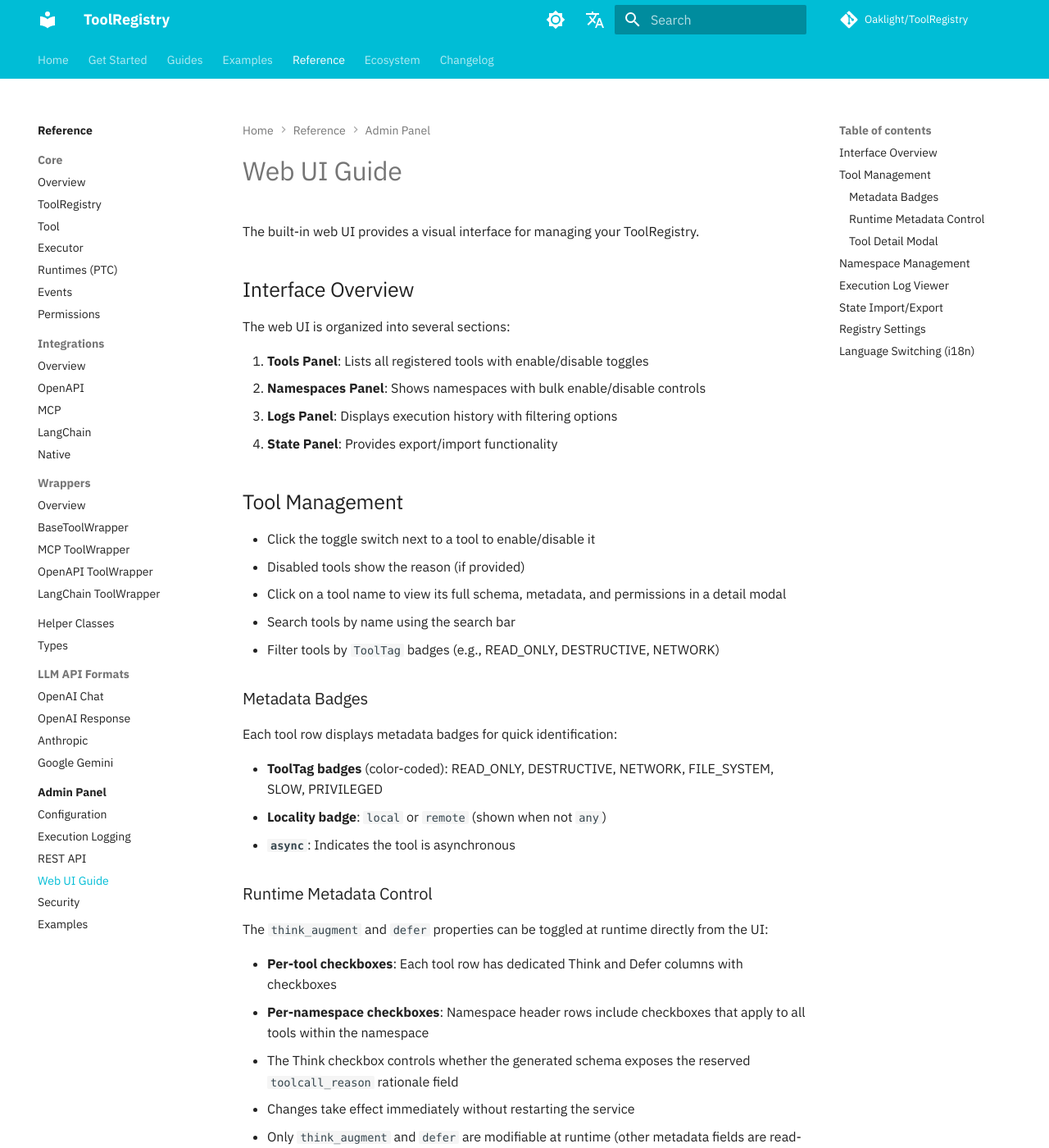
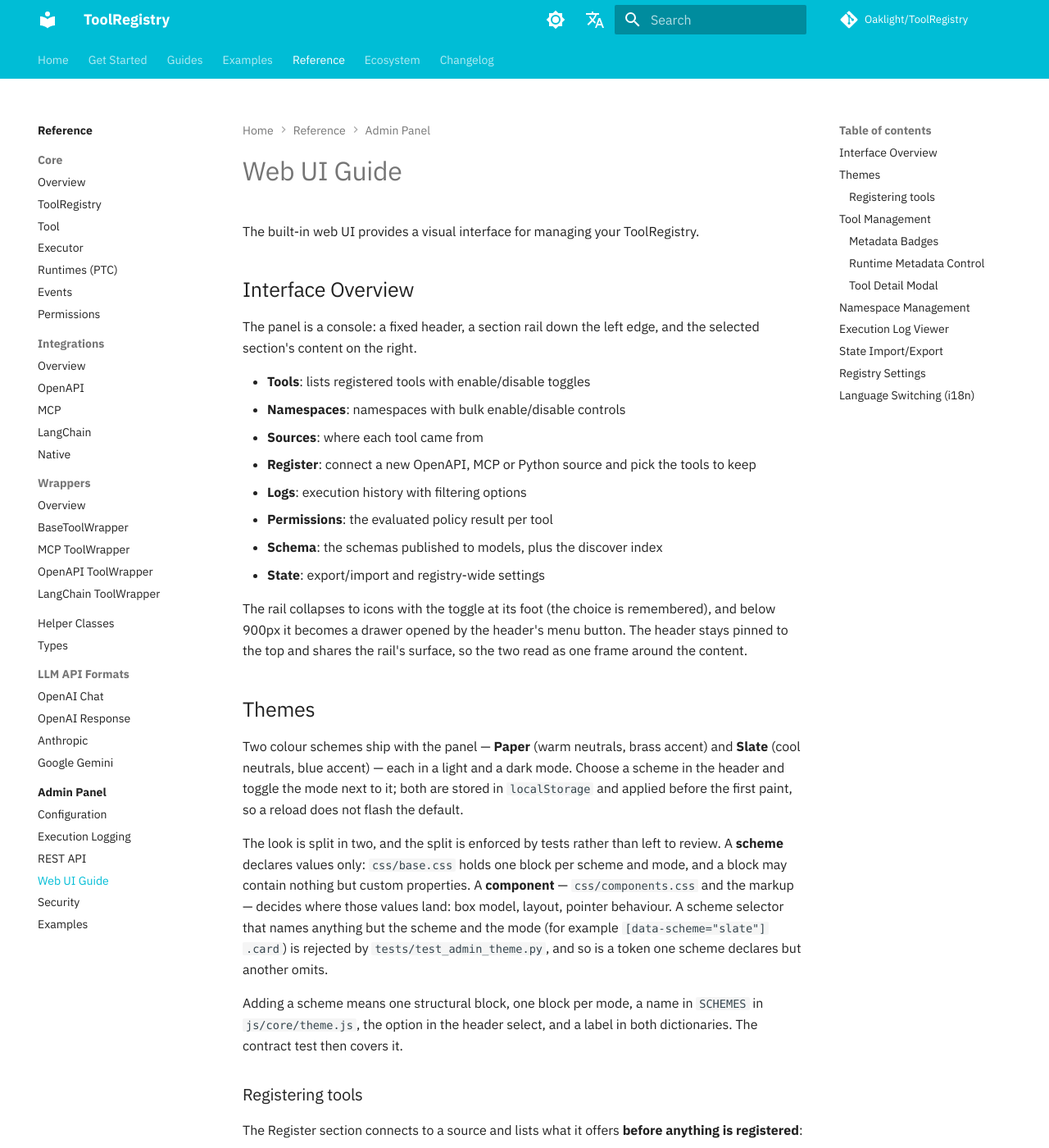
Before and after one commit to Oaklight/ToolRegistry, an MkDocs documentation site: the page built from docs/admin/web-ui.md, in a window 1280 px wide and 1400 px high. Shown: the whole window at 82% size. Built offline with MkDocs 1.6.1 and Material for MkDocs 9.7.7, drawn with Linux system fonts in a browser that asks for light colours; some web fonts are replaced; comment, search, counter and statistics services are not loaded; some of the changed text lies outside the part shown.

Commit message:
docs(admin): console layout, themes, registration and overrides

```diff
--- a/docs/admin/web-ui.md
+++ b/docs/admin/web-ui.md
@@ -4,12 +4,61 @@
 
 ## Interface Overview
 
-The web UI is organized into several sections:
+The panel is a console: a fixed header, a section rail down the left edge, and
+the selected section's content on the right.
 
-1. **Tools Panel**: Lists all registered tools with enable/disable toggles
-2. **Namespaces Panel**: Shows namespaces with bulk enable/disable controls
-3. **Logs Panel**: Displays execution history with filtering options
-4. **State Panel**: Provides export/import functionality
+- **Tools**: lists registered tools with enable/disable toggles
+- **Namespaces**: namespaces with bulk enable/disable controls
+- **Sources**: where each tool came from
+- **Register**: connect a new OpenAPI, MCP or Python source and pick the tools to keep
+- **Logs**: execution history with filtering options
+- **Permissions**: the evaluated policy result per tool
+- **Schema**: the schemas published to models, plus the discover index
+- **State**: export/import and registry-wide settings
+
+The rail collapses to icons with the toggle at its foot (the choice is
+remembered), and below 900px it becomes a drawer opened by the header's menu
+button. The header stays pinned to the top and shares the rail's surface, so
+the two read as one frame around the content.
+
+## Themes
+
+Two colour schemes ship with the panel — **Paper** (warm neutrals, brass
+accent) and **Slate** (cool neutrals, blue accent) — each in a light and a dark
+mode. Choose a scheme in the header and toggle the mode next to it; both are
+stored in `localStorage` and applied before the first paint, so a reload does
+not flash the default.
+
+The look is split in two, and the split is enforced by tests rather than left
+to review. A **scheme** declares values only: `css/base.css` holds one block per
+scheme and mode, and a block may contain nothing but custom properties. A
+**component** — `css/components.css` and the markup — decides where those
+values land: box model, layout, pointer behaviour. A scheme selector that names
+anything but the scheme and the mode (for example
+`[data-scheme="slate"] .card`) is rejected by `tests/test_admin_theme.py`, and
+so is a token one scheme declares but another omits.
+
+Adding a scheme means one structural block, one block per mode, a name in
+`SCHEMES` in `js/core/theme.js`, the option in the header select, and a label in
+both dictionaries. The contract test then covers it.
+
+### Registering tools
+
+The Register section connects to a source and lists what it offers **before
+anything is registered**:
+
+1. Pick the kind — **OpenAPI** (spec URL or path), **MCP** (server URL, or a
+   stdio command) or **Python** (a module, optionally narrowed to a class or
+   function).
+2. Optionally set a namespace; preview names include it, so what you tick is
+   exactly what gets registered.
+3. **Preview tools** lists every tool the source advertises, with the ones
+   already registered marked.
+4. Tick the tools to keep and press **Register selected**. Only the ticked
+   names are sent, so a source can never add a tool nobody asked for.
+
+Errors — an unreachable server, an unimportable module, a spec without
+`servers[]` — are reported in the panel instead of being registered silently.
 
 ## Tool Management
 
@@ -44,6 +93,15 @@
 - **Schema**: Full JSON schema of the tool's parameters
 - **Metadata**: All `ToolMetadata` fields with interactive toggles for `think_augment` and `defer`
 - **Permissions**: Permission evaluation result showing applicable rules and decisions
+- **Override**: edit the tool's description, `ToolTag`s and custom tags
+
+An override installs an edited copy of the registered tool and keeps the
+displaced definition, so **Restore original** puts the source's own definition
+back. The registry keeps the same key and the same callable, which means calls,
+logs and permissions behave exactly as before; only the advertised metadata
+changes. Overridden tools are marked in the modal, and
+`GET /api/overrides` lists every override with its current and original
+definition.
 
 ## Namespace Management
 
```
Also changed, not shown: docs/changelog.md (+3 -1 lines).
